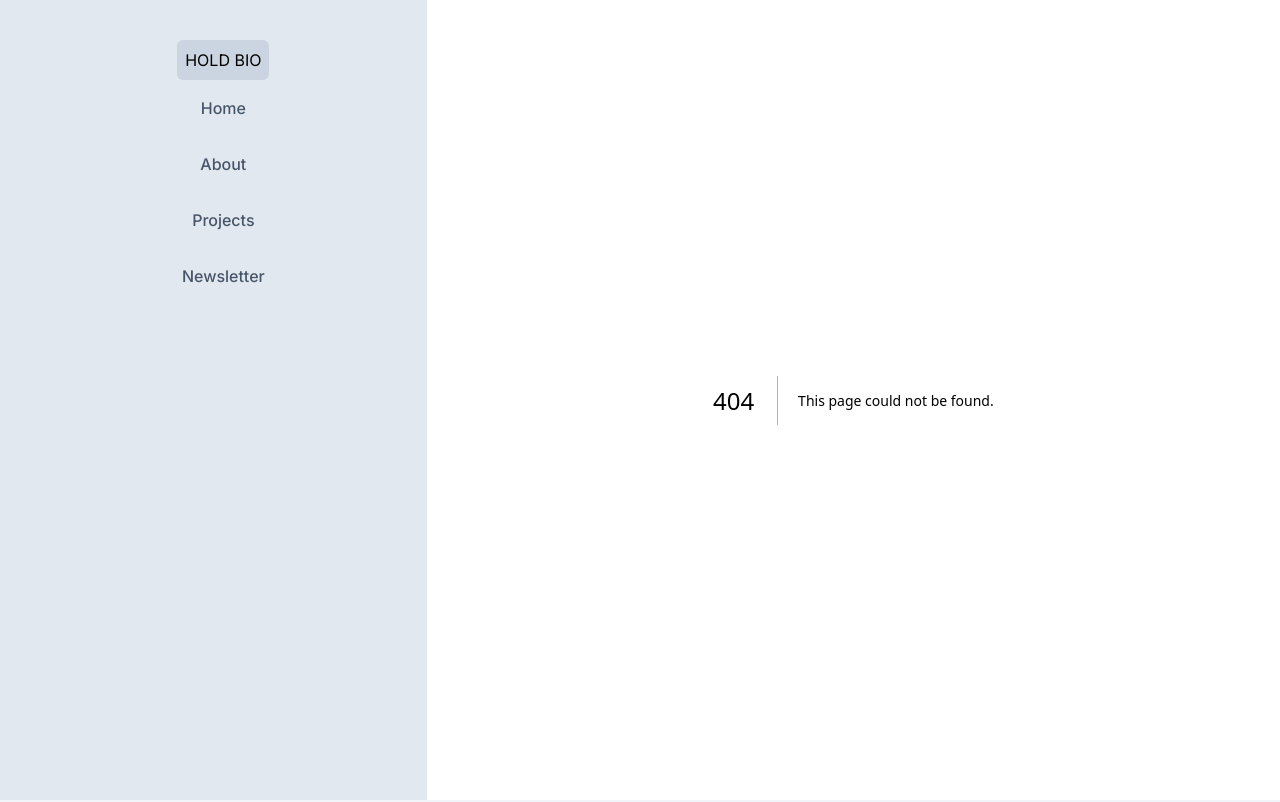
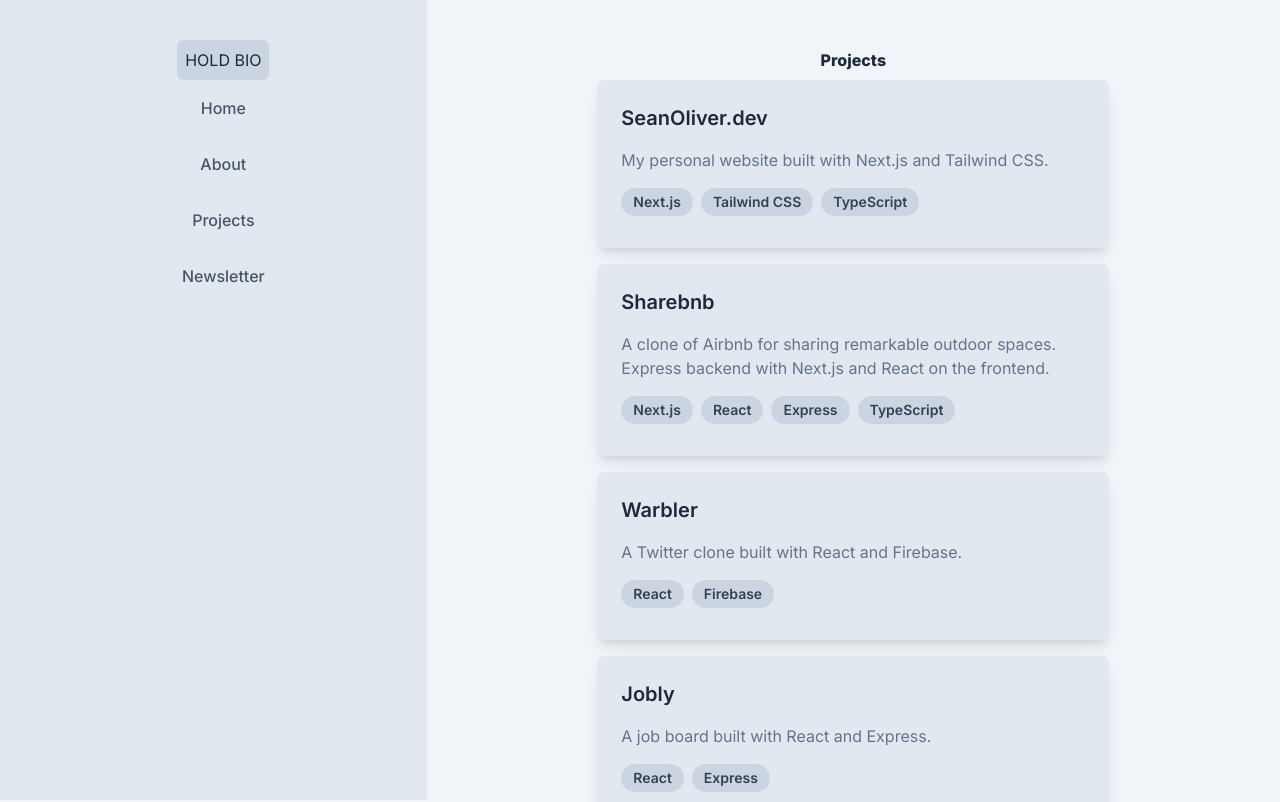
Before and after one commit to seanoliver/seanoliver-dot-dev, a Next.js app: page /projects in a window 1280 px wide. Before the commit this address had no page. Shown: the top 802 px of the page. Built offline with nearby package versions, Linux system fonts and the light colour scheme.

Commit message:
initialized project page; embedded in home

```diff
--- a/src/app/projects/ProjectCard.tsx
+++ b/src/app/projects/ProjectCard.tsx
@@ -1,28 +1,21 @@
-export default function ProjectCard({project}): JSX.Element {
-    return (
-        <div className={`dark:bg-slate-800 bg-slate-50 hover:bg-slate-100 dark:hover:bg-slate-700 shadow-md hover:shadow-xl transition-all duration-200 rounded-lg p-6 sm:w-[32rem]`}>
-            <div className={`mb-4`}>
-                <h2 className={`dark:text-slate-200 text-2xl font-semibold text-slate-800 hover:text-slate-900 dark:hover:text-slate-100 transition-colors duration-200 animate-fade-in-down`}>{project.name}</h2>
-            </div>
-            <div className={`mb-4`}>
-                <p className={`dark:text-slate-400 text-slate-500 hover:text-slate-600 dark:hover:text-slate-500 transition-colors duration-200 animate-fade-in-down`}>{project.description}</p>
-            </div>
-            <div className={`flex flex-wrap`}>
-                {project.tags.map((tag, index) => (
-                    <div key={`${tag}-${index}`}>
-                    <span className={`
-                    dark:bg-slate-600 dark:text-slate-200
-                    inline-block
-                    bg-slate-200 hover:bg-slate-300 dark:hover:bg-slate-500
-                    rounded-full px-3 py-1
-                    text-sm font-semibold
-                    text-slate-700 hover:text-slate-800 dark:hover:text-slate-100
-                    mr-2 mb-2
-                    transition-colors duration-200 animate-fade-in-down
-                    `}>{tag}</span>
-                    </div>
-                ))}
-            </div>
-        </div>
-    )
+import {
+	Card,
+	CardTitle,
+	CardDescription,
+	CardTags,
+	CardTag,
+} from '@/components/cards';
+
+export default function ProjectCard({ project }): JSX.Element {
+	return (
+		<Card>
+			<CardTitle>{project.name}</CardTitle>
+			<CardDescription>{project.description}</CardDescription>
+			<CardTags>
+				{project.tags.map((tag, index) => (
+					<CardTag key={`${tag}-${index}`}>{tag}</CardTag>
+				))}
+			</CardTags>
+		</Card>
+	);
 }
--- a/src/app/projects/Projects.tsx
+++ /dev/null
@@ -1,15 +0,0 @@
-import { PROJECTS } from "@/lib/globals";
-import ProjectCard from "./ProjectCard";
-
-export default function Projects(): JSX.Element {
-    return (
-        <div className="flex flex-col items-center justify-center w-full h-full">
-            {PROJECTS.map((project, index) => (
-                <div className={`mb-4`} key={`${project.name}-${index}`}>
-                    <ProjectCard project={project} />
-                </div>
-            ))}
-
-        </div>
-    );
-}
--- /dev/null
+++ b/src/app/projects/page.tsx
@@ -0,0 +1,21 @@
+import { PROJECTS } from '@/lib/globals';
+import ProjectCard from './ProjectCard';
+import Title from '@/components/Title';
+
+export default function Projects(): JSX.Element {
+	return (
+		<section id='projects'>
+			<div
+				className='flex flex-col items-center justify-center w-full h-full'>
+				<Title title='Projects' titleSize='medium' />
+				{PROJECTS.map((project, index) => (
+					<div
+						className={`mb-4`}
+						key={`${project.name}-${index}`}>
+						<ProjectCard project={project} />
+					</div>
+				))}
+			</div>
+		</section>
+	);
+}
--- /dev/null
+++ b/src/components/cards.tsx
@@ -0,0 +1,87 @@
+export const CardBox = ({ children }) => {
+    return (
+        <div className={`
+            ProjectCard-border-gradient
+            flex align-middle justify-center
+            bg-gradient-to-r from-indigo-600 to-pink-500
+            rounded-lg
+            p-[0.25rem]
+            `}>
+            {children}
+        </div>
+    )
+}
+
+export const Card = ({ children }) => {
+    return (
+        <div
+            className={`
+                dark:bg-slate-800 bg-slate-200
+                hover:bg-slate-100 dark:hover:bg-slate-900
+                transition-all duration-200 rounded-lg p-6 sm:w-[32rem]
+                shadow-lg`}>
+            {children}
+        </div>
+    )
+}
+
+export const CardTitle = ({ children }) => {
+    return (
+        <div className={`mb-4`}>
+            <h2
+                className={`
+                    dark:text-slate-200 text-slate-800
+                    text-xl font-semibold
+                    hover:text-slate-900 dark:hover:text-slate-100
+                    transition-colors duration-200 animate-fade-in-down
+                `}
+            >
+                {children}
+            </h2>
+        </div>
+    )
+}
+
+export const CardDescription = ({ children }) => {
+    return (
+        <div className={`mb-4`}>
+            <p
+                className={`
+                    dark:text-slate-400 text-slate-500
+                    transition-colors duration-200 animate-fade-in-down
+                `}
+            >
+                {children}
+            </p>
+        </div>
+    )
+}
+
+export const CardTags = ({ children }) => {
+    return (
+        <div className={`flex flex-wrap`}>
+            {children}
+        </div>
+    )
+}
+
+export const CardTag = ({ children }) => {
+    return (
+        <div>
+            <span
+                className={`
+                    dark:bg-slate-600 dark:text-slate-200
+                    inline-block
+                    bg-slate-300 hover:bg-slate-200 dark:hover:bg-slate-500
+                    rounded-full px-3 py-1
+                    text-sm font-semibold
+                    text-slate-700 hover:text-slate-800 dark:hover:text-slate-100
+                    mr-2 mb-2
+                    transition-colors duration-200 animate-fade-in-down
+                `}
+            >
+                {children}
+            </span>
+        </div>
+    )
+}
```
